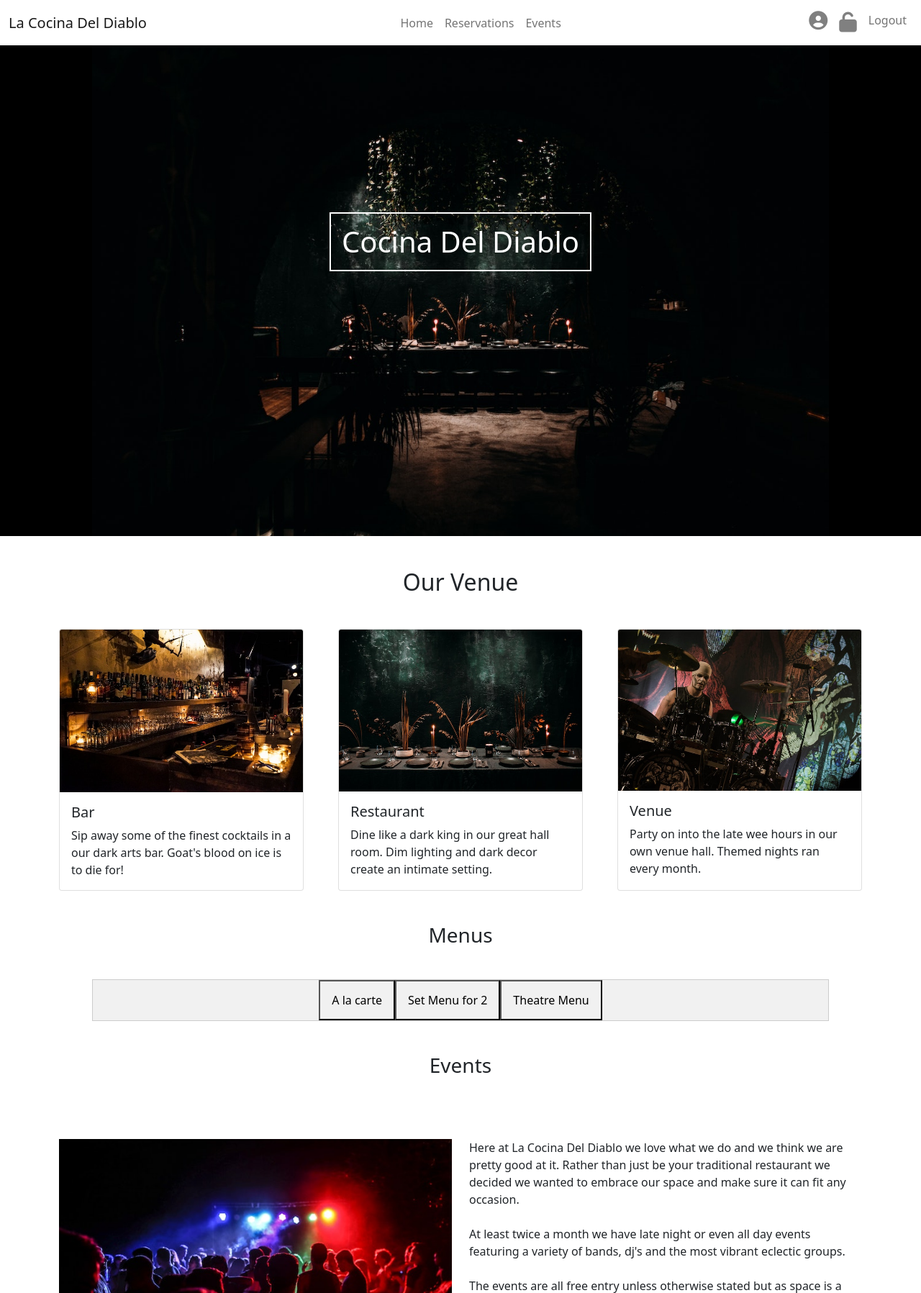
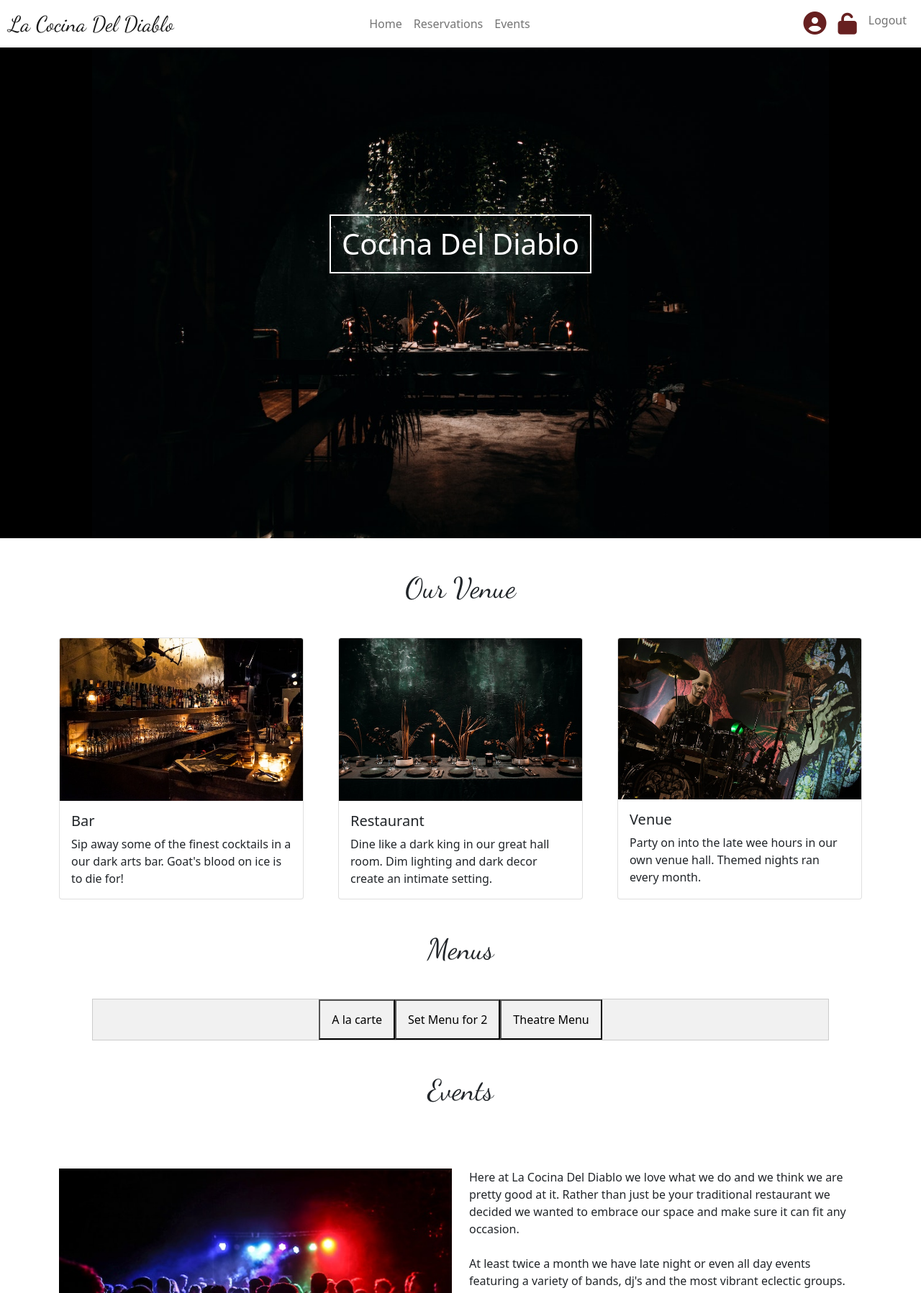
Before and after one commit to Alan-Bushell/la-cocina-del-diablo, a Django app: page / in a window 1280 px wide. Shown: the top 1797 px of the page at 72% size. Run offline with Django 3.2, Linux system fonts and the light colour scheme; a user stored in the database is signed in; data comes from the database, SQL or seed files in the repository; data that the repository does not hold is empty; some libraries are stand-ins or nearby versions.

Commit message:
update font and add small design fix

```diff
--- a/static/css/style.css
+++ b/static/css/style.css
@@ -1,7 +1,8 @@
+@import url('https://fonts.googleapis.com/css2?family=Dancing+Script&display=swap');
+
 body{
     display: flex;
     flex-direction: row;
-
 }
 
 .image-container{
@@ -27,14 +28,15 @@ body{
 }
 
 .fa-circle-user {
-    color: gray;
-    font-size: 26px;
+    color: rgb(103, 32, 32);
+    font-size: 32px;
+    margin-left: 100px;
 }
 
 .fa-unlock {
-    color: gray;
-    font-size: 28px;
-    line-height: normal;
+    color: rgb(103, 32, 32);
+    font-size: 30px;
+    line-height: 1.1;
 }
 
 .nav-main-links{
@@ -42,6 +44,20 @@ body{
     display: flex;
     flex-direction: row;
     justify-content: center;
+}
+
+.logo-font{
+    font-family: dancing script, cursive;
+    font-size: 40px;
+    padding: 0;
+    margin: 0;
+}
+
+.navbar-brand{
+    font-family: dancing script, cursive;
+    font-size: 30px;
+    padding: 0;
+    margin: 0;
 }
 
 .profile-heading{
@@ -160,6 +176,7 @@ hr{
     transition: 0.3s;
     color: white;
     border: solid 1px white;
+    margin-bottom: 500px;
 }
 
 .btn-primary{
@@ -290,7 +307,7 @@ footer{
 
 #background-image-reservation{
     background: url("https://res.cloudinary.com/bushell23/image/upload/v1666961552/static/images/reservation.c77ea5051bc9.jpg") 50% 0 no-repeat fixed;
-    min-height: 90%;
+    min-height: 100vh;
     max-width: 100%;
 
   /* Set up proportionate scaling */
--- a/templates/base.html
+++ b/templates/base.html
@@ -16,6 +16,8 @@
     <link rel="stylesheet" href="https://cdnjs.cloudflare.com/ajax/libs/font-awesome/5.15.3/css/all.min.css">
     <link href="https://cdn.jsdelivr.net/npm/bootstrap@5.0.2/dist/css/bootstrap.min.css" rel="stylesheet" integrity="sha384-EVSTQN3/azprG1Anm3QDgpJLIm9Nao0Yz1ztcQTwFspd3yD65VohhpuuCOmLASjC" crossorigin="anonymous">
     <script src="https://cdn.jsdelivr.net/npm/bootstrap@5.0.2/dist/js/bootstrap.bundle.min.js" integrity="sha384-MrcW6ZMFYlzcLA8Nl+NtUVF0sA7MsXsP1UyJoMp4YLEuNSfAP+JcXn/tWtIaxVXM" crossorigin="anonymous"></script>
+    <link rel="preconnect" href="https://fonts.googleapis.com">
+    <link rel="preconnect" href="https://fonts.gstatic.com" crossorigin>
     <script src="https://kit.fontawesome.com/3af9543e24.js" crossorigin="anonymous"></script>
     <link rel="stylesheet" href="{% static 'css/style.css' %}">
 </head>
@@ -25,7 +27,7 @@
     <!-- Navigation -->
     <nav class="navbar navbar-expand-lg navbar-light bg-white">
         <div class="container-fluid">
-            <a class="navbar-brand" href="{% url 'home' %}">La Cocina Del Diablo</a>
+            <a class="navbar-brand logo-text" href="{% url 'home' %}">La Cocina Del Diablo</a>
             <button class="navbar-toggler" type="button" data-bs-toggle="collapse" data-bs-target="#navbarText"
                 aria-controls="navbarText" aria-expanded="false" aria-label="Toggle navigation">
                 <span class="navbar-toggler-icon"></span>
@@ -102,7 +104,7 @@
           <div class="row mt-4">
             <!--Grid column-->
             <div class="col-lg-3 col-md-12 mb-4 mb-md-0">
-              <h5 class="text-uppercase mb-4"><i class="fa-solid fa-champagne-glasses"></i> La Cocina Del Diablo</h5>
+              <h5 class="text-uppercase mb-4"><i class="fa-solid fa-champagne-glasses"></i>La Cocina Del Diablo</h5>
 
               <p>
                 Welcome to the home of the Morning Star. The best place to dine down, wind down and let yourself go.
--- a/templates/index.html
+++ b/templates/index.html
@@ -8,7 +8,7 @@
     <h1 class="centered-text">Cocina Del Diablo</h1>
 </div>
 
-<h2 class="text-center heading-space">Our Venue</h2>
+<h2 class="text-center heading-space logo-font">Our Venue</h2>
 <!-- Restaurant Cards -->
 
 <!--Card Group-->
@@ -53,7 +53,7 @@
 </div>
 
 <!--Menu Section-->
-<h3 class="text-center heading-space">Menus</h3>
+<h3 class="text-center heading-space logo-font">Menus</h3>
 
 <!-- Tab links -->
 <div class="tab">
@@ -192,7 +192,7 @@
 </div>
 
 <!--Events Section-->
-<h3 class="text-center heading-space">Events</h3>
+<h3 class="text-center heading-space logo-font">Events</h3>
 
 <div class="container events-info-container">
   <div class="row">
@@ -212,7 +212,7 @@
 </div>
 
 <!--Upcoming Events-->
-<h3 class="text-center heading-space">Upcoming Events</h3>
+<h3 class="text-center heading-space logo-font">Upcoming Events</h3>
 <!--Card Group-->
 <div class="container">
   <div class="row row-cols-1 row-cols-md-3 g-5">
@@ -264,7 +264,7 @@
   </div>
 
 <!--Booking notice-->
-<h3 class="text-center heading-space">Restaurant Bookings</h3>
+<h3 class="text-center heading-space logo-font">Restaurant Bookings</h3>
 
 <p class="booking-p">
   Online Restaurant Bookings are available to registered users through this website.
```
Also changed, not shown: devils_kitchen/settings.py (+10 -11 lines).
